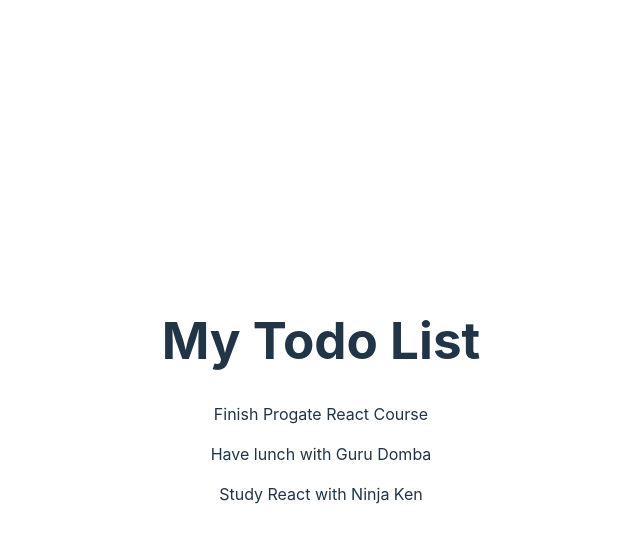
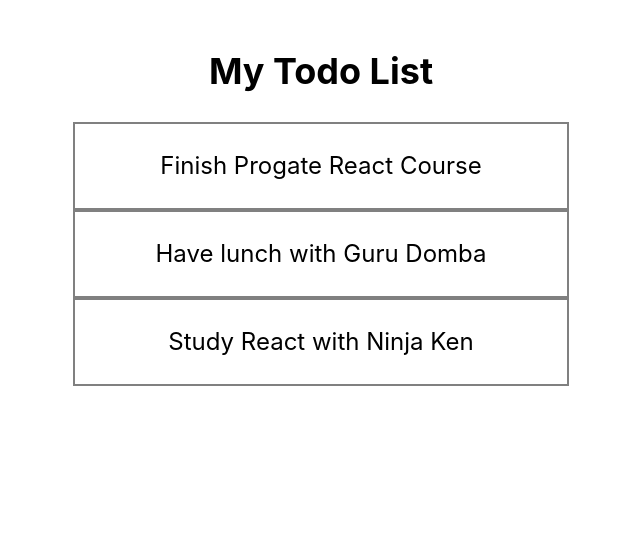
Before and after one commit to dendiasep/react-todo-app, a React (Vite) app: page / in a window 1280 px wide. Shown: the top 542 px of the page, without its empty margins (319-959 px from the left). Built offline with nearby package versions, Linux system fonts and the light colour scheme.

Commit message:
Add CSS to components

```diff
--- a/src/App.jsx
+++ b/src/App.jsx
@@ -1,5 +1,6 @@
-import './App.css'
+// import './App.css'
 import React, { useState } from 'react'
+import Todos from './components/Todos'
 
 function App() {
   const [todos, setTodos] = useState([
@@ -23,13 +24,21 @@
   console.log(todos)
 
   return (
-    <div>
-      <h1>My Todo List</h1>
-      {todos.map((todo) => {
-        return <p key = {todo.id}>{todo.title}</p>
-      })}
+    <div style={styles.container}>
+      <h1 style = {styles.title}>My Todo List</h1>
+      <Todos todos = {todos} />
     </div>
   )
 }
 
+const styles = {
+  container: {
+    textAlign: 'center',
+    padding: '12px',
+  },
+  title: {
+    fontSize: '36px',
+  },
+}
+
 export default App;
--- a/src/components/TodoItem.jsx
+++ b/src/components/TodoItem.jsx
@@ -1,7 +1,18 @@
 import React from 'react'
 
 const TodoItem = ({ todo }) => {
-  return <p>{todo.title}</p>
+  return (
+    <div style={styles.todoItem}>
+      <p>{todo.title}</p>
+    </div>
+  )
+}
+
+const styles = {
+  todoItem: {
+    border: '2px solid grey',
+    fontSize: '24px',
+  },
 }
 
 export default TodoItem
--- a/src/components/Todos.jsx
+++ b/src/components/Todos.jsx
@@ -3,12 +3,19 @@
 
 const Todos = ({ todos }) => {
   return (
-    <div>
+    <div style={styles.container}>
       {todos.map((todo) => {
-        return <p key={todo.id}>{todo.title}</p>
+        return <TodoItem key={todo.id} todo={todo} />
       })}
     </div>
   )
 }
 
-export default Todos
+const styles = {
+  container: {
+    width: '40%',
+    margin: '0 auto',
+  },
+}
+
+export default Todos;
--- a/src/index.css
+++ b/src/index.css
@@ -2,10 +2,6 @@
   font-family: Inter, system-ui, Avenir, Helvetica, Arial, sans-serif;
   line-height: 1.5;
   font-weight: 400;
-
-  color-scheme: light dark;
-  color: rgba(255, 255, 255, 0.87);
-  background-color: #242424;
 
   font-synthesis: none;
   text-rendering: optimizeLegibility;
@@ -13,57 +9,3 @@
   -moz-osx-font-smoothing: grayscale;
   -webkit-text-size-adjust: 100%;
 }
-
-a {
-  font-weight: 500;
-  color: #646cff;
-  text-decoration: inherit;
-}
-a:hover {
-  color: #535bf2;
-}
-
-body {
-  margin: 0;
-  display: flex;
-  place-items: center;
-  min-width: 320px;
-  min-height: 100vh;
-}
-
-h1 {
-  font-size: 3.2em;
-  line-height: 1.1;
-}
-
-button {
-  border-radius: 8px;
-  border: 1px solid transparent;
-  padding: 0.6em 1.2em;
-  font-size: 1em;
-  font-weight: 500;
-  font-family: inherit;
-  background-color: #1a1a1a;
-  cursor: pointer;
-  transition: border-color 0.25s;
-}
-button:hover {
-  border-color: #646cff;
-}
-button:focus,
-button:focus-visible {
-  outline: 4px auto -webkit-focus-ring-color;
-}
-
-@media (prefers-color-scheme: light) {
-  :root {
-    color: #213547;
-    background-color: #ffffff;
-  }
-  a:hover {
-    color: #747bff;
-  }
-  button {
-    background-color: #f9f9f9;
-  }
-}
```
